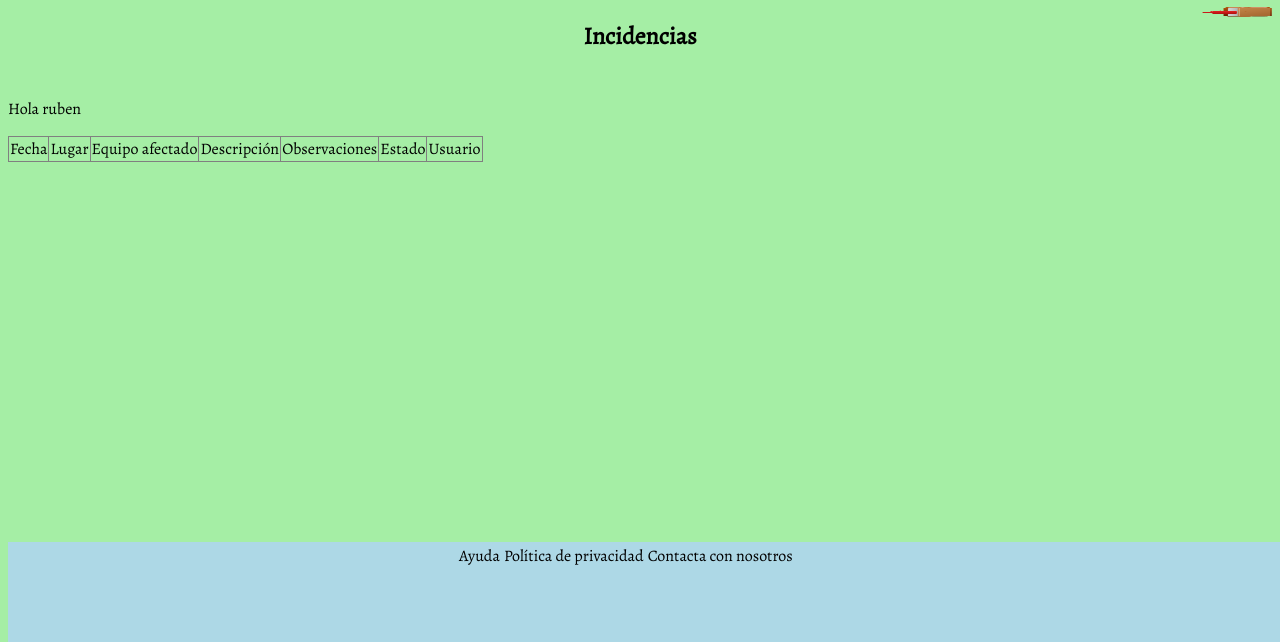
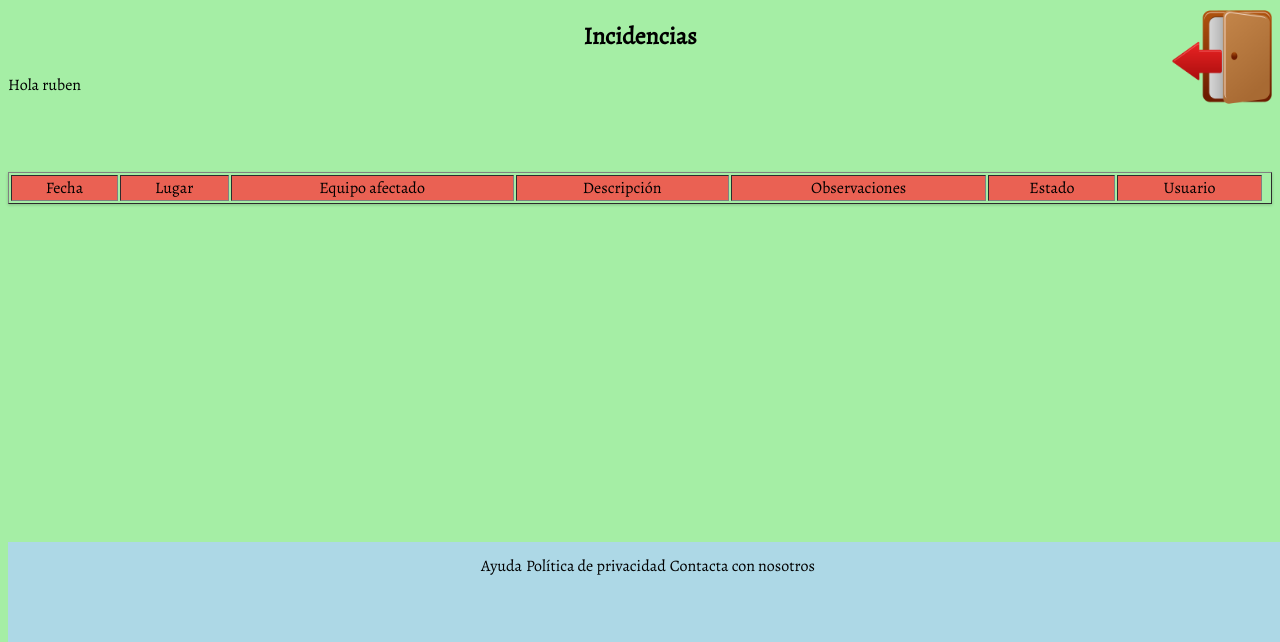
Before and after one commit to rubenroldaan/proyectoPHP, a PHP site: template vistas/incidencias/listaIncidencias.php in a window 1280 px wide. Shown: the part 158-800 px from the top of the page. Run offline with PHP 8.4, Linux system fonts and the light colour scheme; the template is opened without the code that fills it, so the values that code supplies are empty; a user stored in the database is signed in.

Commit message:
CSS de tabla incidencias casi terminado

```diff
--- a/controller.php
+++ b/controller.php
@@ -50,4 +50,8 @@
             $data['listaIncidencias'] = $this->incidencia->getAll();
             $this->vista->mostrar("incidencias/listaIncidencias", $data);
         }
+
+        public function modificarIncidencia() {
+
+        }
     }
--- a/models/incidencia.php
+++ b/models/incidencia.php
@@ -29,4 +29,6 @@
             }
             return $arrayResult;
         }
+
+
     }
--- a/styles/styles.css
+++ b/styles/styles.css
@@ -1,6 +1,6 @@
 @font-face {
     font-family: "Alegreya";
-    src: url("fonts/Alegreya-Regular.ttf")
+    src: url("fonts/Alegreya-Regular.ttf");
 }
 .header {
     background-color: lightblue;
@@ -68,7 +68,10 @@ h2.text-center {
 
 .footer table {
     position: relative;
-    left: 35%;
+    margin-left: auto;
+    margin-right: auto;
+    padding: 10px;
+    padding-right: 10px;
 }
 
 .aaa {
@@ -81,14 +84,16 @@ h2.text-center {
     left: 50%;
 }
 
-img.buttonLogin {
-    width: 10px;
-    height: 10px;
+#logout {
+    width:100%;
+    position:relative;
+    text-align:right;
+    top:-65px;
 }
 
-.buttonLogout {
-    width: 10px;
-    height: 10px;
+#buttonLogout {
+    width: 100px;
+    height: 100px;
 }
 
 div#errorLog {
@@ -101,7 +106,26 @@ h2.text-center-nologin {
     text-align: right;
 }
 
+.theadIncidencias td.thead1 {
+    background: #ea6153;
+}
+
 .tablaIncidencias {
-    text-align:center;
-    border-collapse:collapse;
+    margin: 0 0 40px 0;
+    width: 100%;
+    box-shadow: 0 1px 3px rgba(0,0,0,0.2);
+    display: table;
+    text-align: center;
 }
+
+.bienvenida {
+    position: absolute;
+    top: 27%;
+
+}
+
+.cuerpoIncidencias td {
+    margin-bottom: 10px;
+    padding: 6px 12px;
+    background: #beb9b9;
+}
--- a/vistas/incidencias/listaIncidencias.php
+++ b/vistas/incidencias/listaIncidencias.php
@@ -3,28 +3,27 @@
 <?php
     if (isset($_SESSION['id_user'])) {
         echo '<h2 class="text-center">Incidencias</h2>';
-        echo '<div id="buttonLogout" style="width:100%;position:relative;text-align:right;top:-65px">
+        echo '<div id="logout">
                 <a href="index.php?action=cerrarSesion">
-                    <img src="imgs/logout.png" alt="Cerrar sesión" title="Cerrar sesión" class="buttonLogout" style="position:relative;
-                                                                                                                     width:70px;
-                                                                                                                     left:0%;">
+                    <img src="imgs/logout.png" alt="Cerrar sesión" title="Cerrar sesión" id="buttonLogout">
                 </a>
                </div>';
-        echo '<p>Hola '.$_SESSION['nombre_user'].'</p>';
+        echo '<div class="bienvenida"><p>Hola '.$_SESSION['nombre_user'].'</p></div>';
         echo '<table border="1px solid black" class="tablaIncidencias">';
-        echo '<thead>';
+        echo '<thead class="theadIncidencias">';
         echo '<tr>';
-        echo '<td>Fecha</td>';
-        echo '<td>Lugar</td>';
-        echo '<td>Equipo afectado</td>';
-        echo '<td>Descripción</td>';
-        echo '<td>Observaciones</td>';
-        echo '<td>Estado</td>';
+        echo '<td class="thead1">Fecha</td>';
+        echo '<td class="thead1">Lugar</td>';
+        echo '<td class="thead1">Equipo afectado</td>';
+        echo '<td class="thead1">Descripción</td>';
+        echo '<td class="thead1">Observaciones</td>';
+        echo '<td class="thead1">Estado</td>';
         if ($_SESSION['rol_user'] == 1) {
-            echo '<td>Usuario</td>';
+            echo '<td class="thead1">Usuario</td>';
         }
+        echo '<td colspan="2" style="opacity:0;background-color: transparent;border:none;"></td>';
         echo '</thead>';
-        echo '<tbody>';
+        echo '<tbody class="cuerpoIncidencias">';
         foreach($data['listaIncidencias'] as $incidencia) {
             echo '<tr>';
             echo '<td>'. $incidencia->fecha .'</td>';
@@ -36,6 +35,8 @@
             if ($_SESSION['rol_user'] == 1) {
                 echo '<td>'. $incidencia->id_user .'</td>';
             }
+            echo '<td><a href="index.php?action=modificarIncidencia&id_incidencia='.$incidencia->id_incidencia.'">Modificar</a></td>';
+            echo '<td><a href="index.php?action=cerrarIncidencia&id_incidencia='.$incidencia->id_incidencia.'">Cerrar</a></td>';
             echo '</tr>';
         }
         echo '</tbody>';
```
